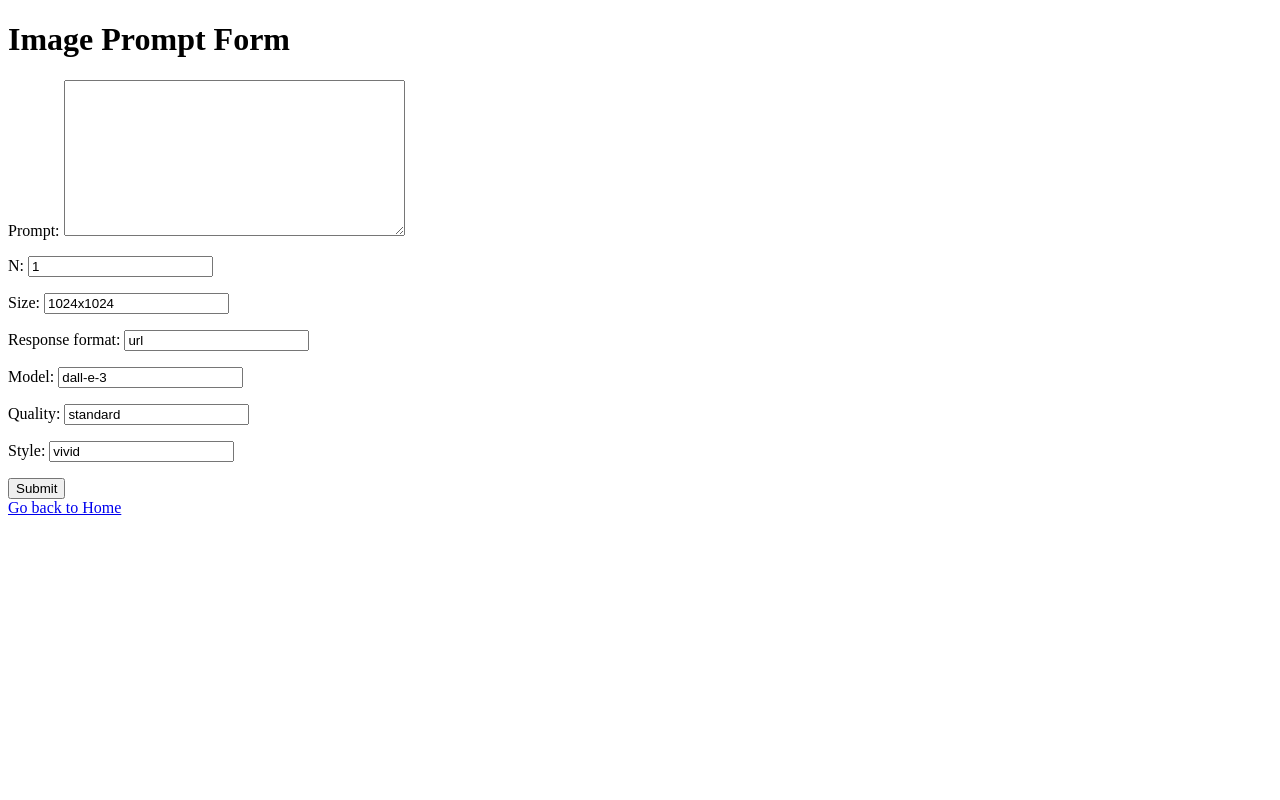
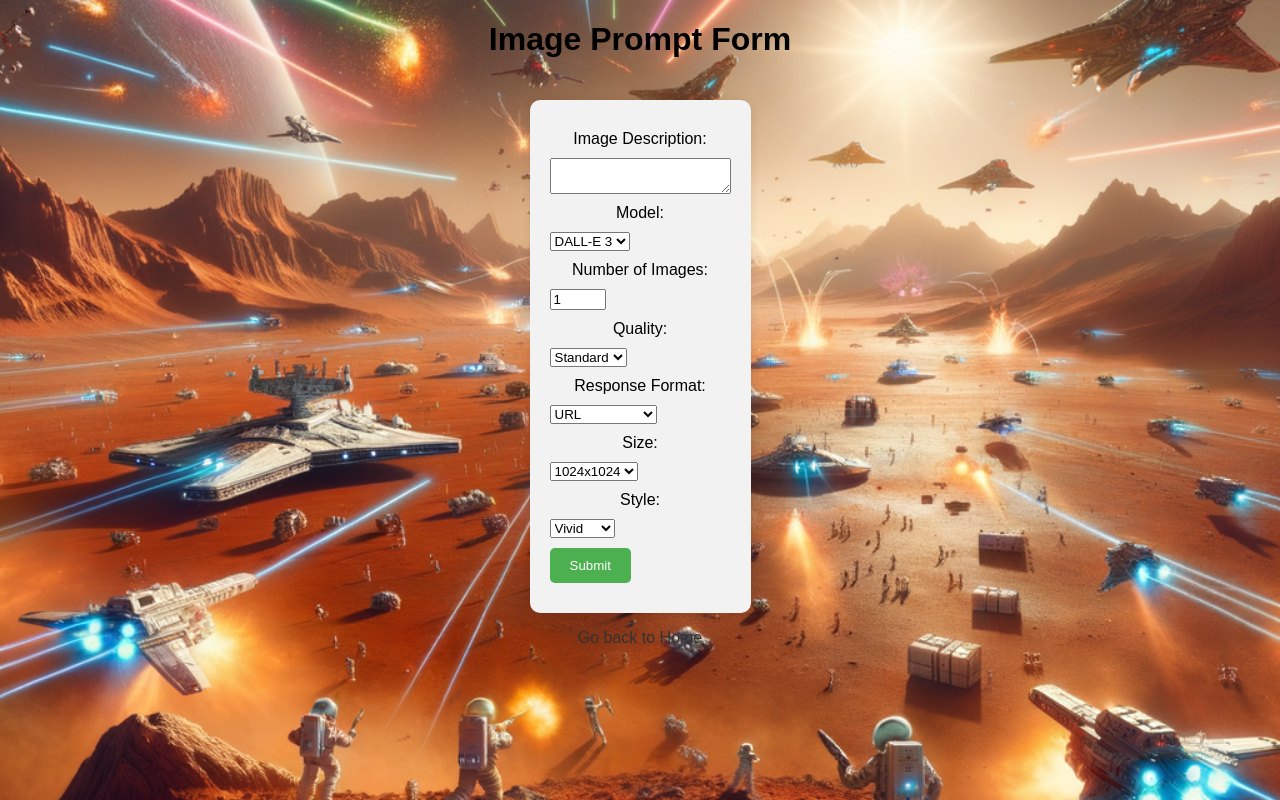
Before and after one commit to tsmith4014/Django-OpenAI-ImageCreation-Chat-Application, a Django app: page /chatgpt/image_prompt/ in a window 1280 px wide. Run offline with Django 4.2, Linux system fonts and the light colour scheme.

Commit message:
cleaned up html format added images

```diff
--- a/chatgpt_interface/index.html
+++ b/chatgpt_interface/index.html
@@ -53,7 +53,7 @@
       <h1>DALL-E Image Generator</h1>
       <p>Select your request type:</p>
       <div>
-        <a href="{% url 'gpt_request' %}" class="btn">ChadGPT Model</a>
+        <a href="{% url 'gpt_request' %}" class="btn">ChatGPT Model</a>
         <a href="{% url 'image_prompt_request' %}" class="btn"
           >Dall-E Image Creation</a
         >
--- a/chatgpt_interface/templates/image_prompt_template.html
+++ b/chatgpt_interface/templates/image_prompt_template.html
@@ -1,18 +1,164 @@
+<!-- image_prompt_template.html -->
+{% load static %}
 <!DOCTYPE html>
 <html>
   <head>
     <title>Image Prompt Form</title>
-    <!-- Existing styles -->
-    <!-- Add any new styles if needed -->
+    <style>
+      body {
+        text-align: center;
+        font-family: Arial, sans-serif;
+        margin: 0;
+        padding: 0;
+        background-image: url("{% static 'marswar.png' %}"); /* Replace with the actual path to your image */
+        background-size: cover;
+        background-position: center;
+      }
+
+      .container {
+        background-color: rgba(
+          255,
+          255,
+          255,
+          0.8
+        ); /* Semi-transparent white for readability */
+        padding: 20px;
+        border-radius: 10px;
+        display: inline-block;
+        margin-top: 20px;
+      }
+
+      form {
+        background-color: #f2f2f2;
+        padding: 20px;
+        margin-top: 20px;
+        display: inline-block;
+        border-radius: 10px;
+        box-shadow: 0 0 10px rgba(0, 0, 0, 0.1);
+      }
+
+      label,
+      select,
+      input,
+      textarea {
+        display: block;
+        margin: 10px 0;
+      }
+
+      input[type="submit"] {
+        background-color: #4caf50;
+        color: white;
+        border: none;
+        border-radius: 5px;
+        padding: 10px 20px;
+        cursor: pointer;
+      }
+
+      input[type="submit"]:hover {
+        background-color: #45a049;
+      }
+
+      .spinner {
+        margin: 100px auto;
+        width: 50px;
+        height: 40px;
+        text-align: center;
+        font-size: 10px;
+      }
+
+      .spinner > div {
+        background-color: #333;
+        height: 100%;
+        width: 6px;
+        display: inline-block;
+        animation: stretchdelay 1.2s infinite ease-in-out;
+      }
+
+      @keyframes stretchdelay {
+        0%,
+        40%,
+        100% {
+          transform: scaleY(0.4);
+        }
+        20% {
+          transform: scaleY(1);
+        }
+      }
+
+      a {
+        color: #333;
+        text-decoration: none;
+      }
+
+      a:hover {
+        text-decoration: underline;
+      }
+    </style>
   </head>
   <body>
     <h1>Image Prompt Form</h1>
     <form id="imagePromptForm" method="post">
-      {% csrf_token %} {{ form.as_p }}
+      {% csrf_token %}
+
+      <label for="prompt">Image Description:</label>
+      <textarea id="prompt" name="prompt" maxlength="4000" required></textarea>
+
+      <label for="model">Model:</label>
+      <select id="model" name="model">
+        <option value="dall-e-2">DALL-E 2</option>
+        <option value="dall-e-3" selected>DALL-E 3</option>
+      </select>
+
+      <label for="n">Number of Images:</label>
+      <input type="number" id="n" name="n" min="1" max="10" value="1" />
+
+      <label for="quality">Quality:</label>
+      <select id="quality" name="quality">
+        <option value="standard" selected>Standard</option>
+        <option value="hd">HD</option>
+      </select>
+
+      <label for="response_format">Response Format:</label>
+      <select id="response_format" name="response_format">
+        <option value="url" selected>URL</option>
+        <option value="b64_json">Base64 JSON</option>
+      </select>
+
+      <label for="size">Size:</label>
+      <select id="size" name="size">
+        <option value="1024x1024" selected>1024x1024</option>
+        <option value="1792x1024">1792x1024</option>
+        <option value="1024x1792">1024x1792</option>
+      </select>
+
+      <label for="style">Style:</label>
+      <select id="style" name="style">
+        <option value="vivid" selected>Vivid</option>
+        <option value="natural">Natural</option>
+      </select>
+
       <input type="submit" value="Submit" />
     </form>
-    <!-- Spinner and other elements -->
-    <a href="{% url 'home' %}" class="back-link">Go back to Home</a>
-    <!-- Existing JavaScript -->
+
+    <div id="loading" style="display: none">
+      <div class="spinner">
+        <div class="rect1"></div>
+        <div class="rect2"></div>
+        <div class="rect3"></div>
+        <div class="rect4"></div>
+        <div class="rect5"></div>
+      </div>
+      Loading...
+    </div>
+
+    <script>
+      document
+        .getElementById("imagePromptForm")
+        .addEventListener("submit", function () {
+          document.getElementById("loading").style.display = "block";
+        });
+    </script>
+
+    <p><a href="{% url 'home' %}">Go back to Home</a></p>
   </body>
 </html>
```
Also changed, not shown: chatgpt_interface/chatgpt/static/mars.png (added), chatgpt_interface/chatgpt/static/marswar.png (added).
